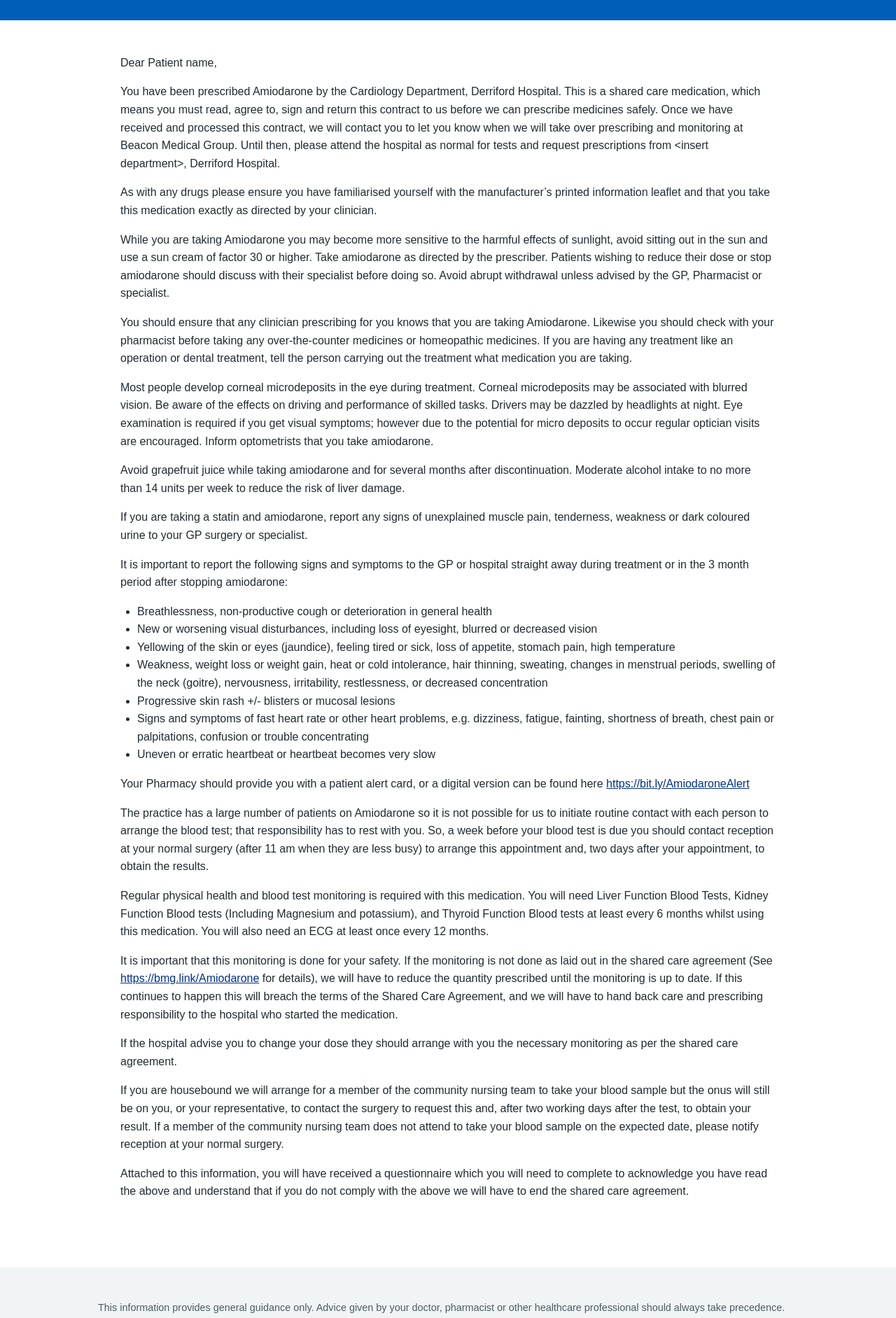
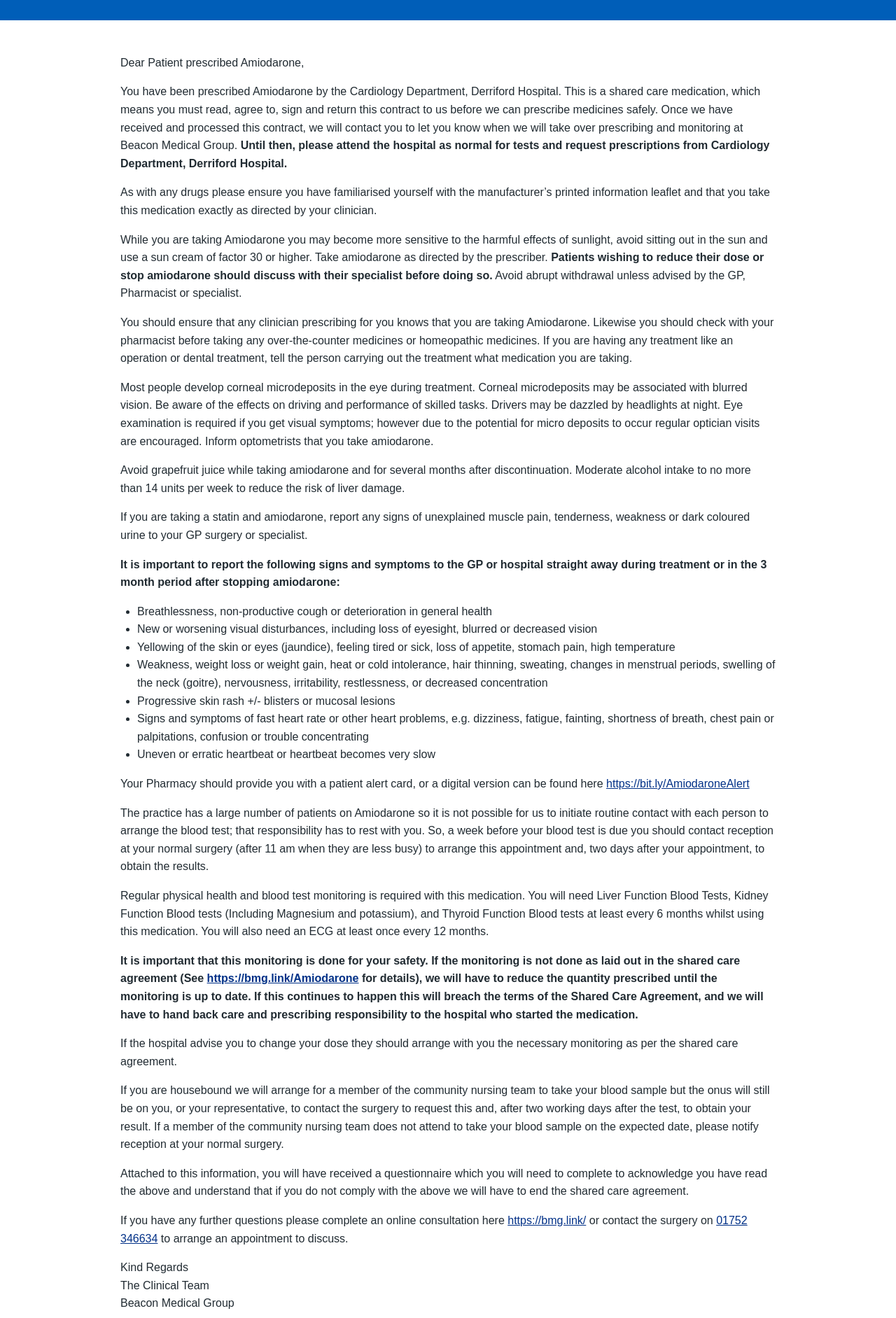
Before and after one commit to BeaconV/amiodarone, a plain HTML site: page index.html in a window 1280 px wide. Shown: the part 138-2021 px from the top of the page at 70% size. Drawn offline with Linux system fonts and the light colour scheme.

Commit message:
Update amiodarone letter wording, bold key sentences and add sign-off
Co-authored-by: Perplexity <noreply@perplexity.ai>

```diff
--- a/index.html
+++ b/index.html
@@ -101,15 +101,15 @@
     </div>
   </header>
   <main id="main" class="container" tabindex="-1">
-    <p>Dear Patient name,</p>
-    <p>You have been prescribed Amiodarone by the Cardiology Department, Derriford Hospital. This is a shared care medication, which means you must read, agree to, sign and return this contract to us before we can prescribe medicines safely. Once we have received and processed this contract, we will contact you to let you know when we will take over prescribing and monitoring at Beacon Medical Group. Until then, please attend the hospital as normal for tests and request prescriptions from &lt;insert department&gt;, Derriford Hospital.</p>
+    <p>Dear Patient prescribed Amiodarone,</p>
+    <p>You have been prescribed Amiodarone by the Cardiology Department, Derriford Hospital. This is a shared care medication, which means you must read, agree to, sign and return this contract to us before we can prescribe medicines safely. Once we have received and processed this contract, we will contact you to let you know when we will take over prescribing and monitoring at Beacon Medical Group. <strong>Until then, please attend the hospital as normal for tests and request prescriptions from Cardiology Department, Derriford Hospital.</strong></p>
     <p>As with any drugs please ensure you have familiarised yourself with the manufacturer’s printed information leaflet and that you take this medication exactly as directed by your clinician.</p>
-    <p>While you are taking Amiodarone you may become more sensitive to the harmful effects of sunlight, avoid sitting out in the sun and use a sun cream of factor 30 or higher. Take amiodarone as directed by the prescriber. Patients wishing to reduce their dose or stop amiodarone should discuss with their specialist before doing so. Avoid abrupt withdrawal unless advised by the GP, Pharmacist or specialist.</p>
+    <p>While you are taking Amiodarone you may become more sensitive to the harmful effects of sunlight, avoid sitting out in the sun and use a sun cream of factor 30 or higher. Take amiodarone as directed by the prescriber. <strong>Patients wishing to reduce their dose or stop amiodarone should discuss with their specialist before doing so.</strong> Avoid abrupt withdrawal unless advised by the GP, Pharmacist or specialist.</p>
     <p>You should ensure that any clinician prescribing for you knows that you are taking Amiodarone. Likewise you should check with your pharmacist before taking any over-the-counter medicines or homeopathic medicines. If you are having any treatment like an operation or dental treatment, tell the person carrying out the treatment what medication you are taking.</p>
     <p>Most people develop corneal microdeposits in the eye during treatment. Corneal microdeposits may be associated with blurred vision. Be aware of the effects on driving and performance of skilled tasks. Drivers may be dazzled by headlights at night. Eye examination is required if you get visual symptoms; however due to the potential for micro deposits to occur regular optician visits are encouraged. Inform optometrists that you take amiodarone.</p>
     <p>Avoid grapefruit juice while taking amiodarone and for several months after discontinuation. Moderate alcohol intake to no more than 14 units per week to reduce the risk of liver damage.</p>
     <p>If you are taking a statin and amiodarone, report any signs of unexplained muscle pain, tenderness, weakness or dark coloured urine to your GP surgery or specialist.</p>
-    <p>It is important to report the following signs and symptoms to the GP or hospital straight away during treatment or in the 3 month period after stopping amiodarone:</p>
+    <p><strong>It is important to report the following signs and symptoms to the GP or hospital straight away during treatment or in the 3 month period after stopping amiodarone:</strong></p>
     <ul>
       <li>Breathlessness, non-productive cough or deterioration in general health</li>
       <li>New or worsening visual disturbances, including loss of eyesight, blurred or decreased vision</li>
@@ -122,10 +122,14 @@
     <p>Your Pharmacy should provide you with a patient alert card, or a digital version can be found here <a href="https://bit.ly/AmiodaroneAlert">https://bit.ly/AmiodaroneAlert</a></p>
     <p>The practice has a large number of patients on Amiodarone so it is not possible for us to initiate routine contact with each person to arrange the blood test; that responsibility has to rest with you. So, a week before your blood test is due you should contact reception at your normal surgery (after 11 am when they are less busy) to arrange this appointment and, two days after your appointment, to obtain the results.</p>
     <p>Regular physical health and blood test monitoring is required with this medication. You will need Liver Function Blood Tests, Kidney Function Blood tests (Including Magnesium and potassium), and Thyroid Function Blood tests at least every 6 months whilst using this medication. You will also need an ECG at least once every 12 months.</p>
-    <p>It is important that this monitoring is done for your safety. If the monitoring is not done as laid out in the shared care agreement (See <a href="https://bmg.link/Amiodarone">https://bmg.link/Amiodarone</a> for details), we will have to reduce the quantity prescribed until the monitoring is up to date. If this continues to happen this will breach the terms of the Shared Care Agreement, and we will have to hand back care and prescribing responsibility to the hospital who started the medication.</p>
+    <p><strong>It is important that this monitoring is done for your safety. If the monitoring is not done as laid out in the shared care agreement (See <a href="https://bmg.link/Amiodarone">https://bmg.link/Amiodarone</a> for details), we will have to reduce the quantity prescribed until the monitoring is up to date. If this continues to happen this will breach the terms of the Shared Care Agreement, and we will have to hand back care and prescribing responsibility to the hospital who started the medication.</strong></p>
     <p>If the hospital advise you to change your dose they should arrange with you the necessary monitoring as per the shared care agreement.</p>
     <p>If you are housebound we will arrange for a member of the community nursing team to take your blood sample but the onus will still be on you, or your representative, to contact the surgery to request this and, after two working days after the test, to obtain your result. If a member of the community nursing team does not attend to take your blood sample on the expected date, please notify reception at your normal surgery.</p>
     <p>Attached to this information, you will have received a questionnaire which you will need to complete to acknowledge you have read the above and understand that if you do not comply with the above we will have to end the shared care agreement.</p>
+    <p>If you have any further questions please complete an online consultation here <a href="https://bmg.link/">https://bmg.link/</a> or contact the surgery on <a href="tel:01752346634">01752 346634</a> to arrange an appointment to discuss.</p>
+    <p>Kind Regards<br>
+    The Clinical Team<br>
+    Beacon Medical Group</p>
   </main>
   <footer>
     <div class="footer-content">
```
